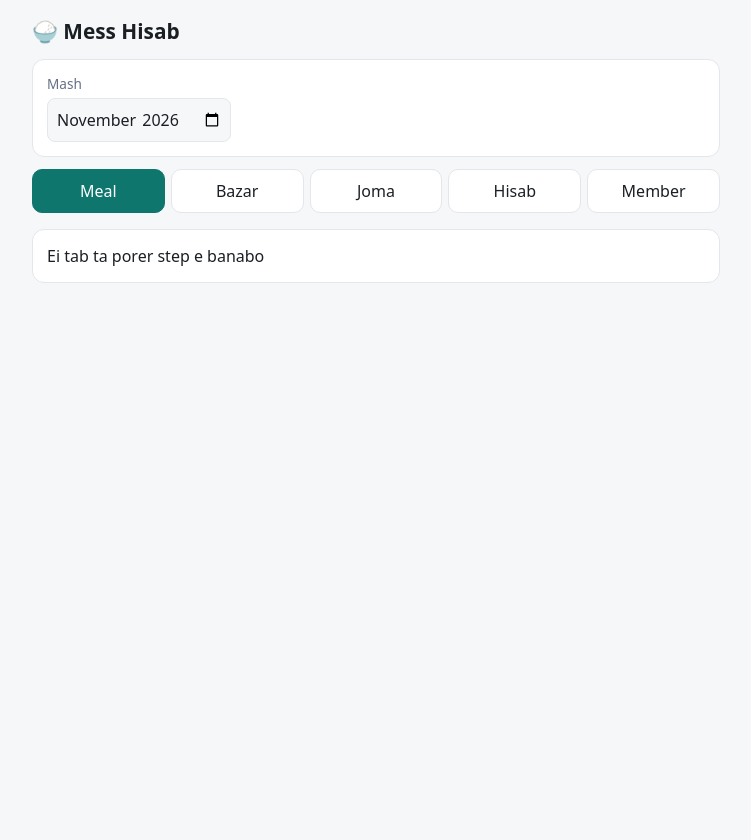
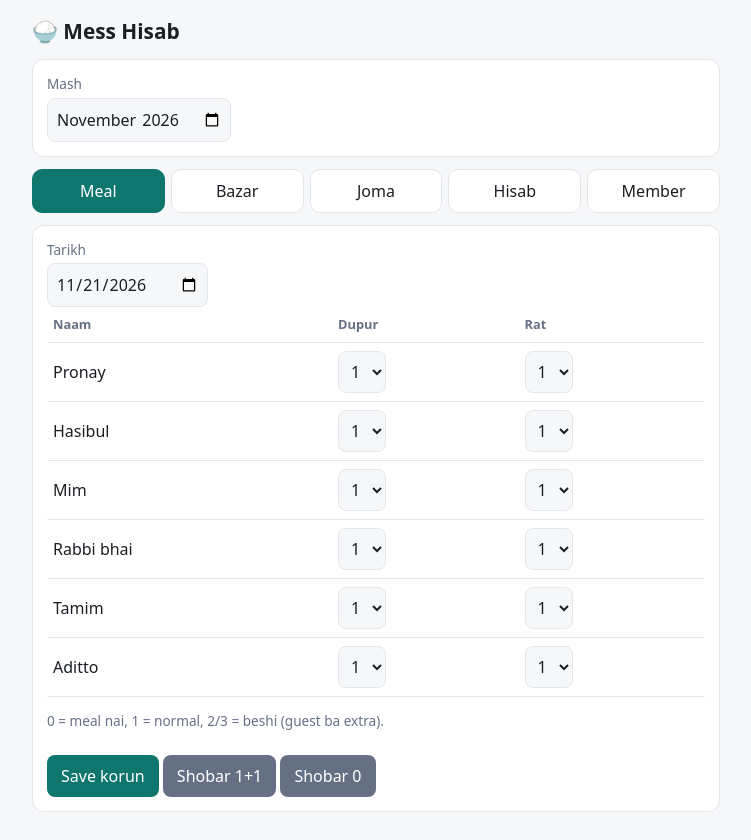
Before and after one commit to Pronayislam/mess-hisab, a React (Vite) app: page / in a window 1280 px wide. Shown: the whole page, without its empty margins (264-1015 px from the left). Before the commit the page ends 800 px from the top, so only its background shows below. Built offline with nearby package versions, Linux system fonts and the light colour scheme.

Commit message:
Add Meal component for managing meal entries and integrate with App

```diff
--- a/src/App.jsx
+++ b/src/App.jsx
@@ -3,6 +3,7 @@ import useLocalStorage from "./hooks/useLocalStorage";
 import Members from "./components/Members";
 import Bazar from "./components/Bazar";
 import Joma from "./components/Joma";
+import Meal from "./components/Meal";
 const initial = {
   members: ["Pronay", "Hasibul", "Mim", "Rabbi bhai", "Tamim", "Aditto"],
   meals: {},
@@ -49,10 +50,11 @@ export default function App() {
         ))}
       </div>
 
- {tab === "bazar" && <Bazar data={data} setData={setData} month={month} />}
+{tab === "meal" && <Meal data={data} setData={setData} />}
+{tab === "bazar" && <Bazar data={data} setData={setData} month={month} />}
 {tab === "joma" && <Joma data={data} setData={setData} month={month} />}
 {tab === "mem" && <Members data={data} setData={setData} />}
-{!["bazar", "joma", "mem"].includes(tab) && (
+{!["meal", "bazar", "joma", "mem"].includes(tab) && (
   <p className="card">Ei tab ta porer step e banabo</p>
 )}
     </main>
--- /dev/null
+++ b/src/components/Meal.jsx
@@ -0,0 +1,81 @@
+import { useState } from "react";
+
+const today = () => new Date().toISOString().slice(0, 10);
+
+export default function Meal({ data, setData }) {
+  const load = (d) => data.members.map((_, i) => data.meals[d]?.[i] ?? [1, 1]);
+
+  const [date, setDate] = useState(today());
+  const [draft, setDraft] = useState(() => load(today()));
+  const [saved, setSaved] = useState(false);
+
+  function changeDate(d) {
+    setDate(d);
+    setDraft(load(d));
+    setSaved(false);
+  }
+
+  function setCell(i, slot, v) {
+    setDraft((dr) =>
+      dr.map((c, j) => (j !== i ? c : slot === 0 ? [v, c[1]] : [c[0], v]))
+    );
+    setSaved(false);
+  }
+
+  function setAll(v) {
+    setDraft((dr) => dr.map(() => [v, v]));
+    setSaved(false);
+  }
+
+  function save() {
+    const obj = {};
+    draft.forEach((c, i) => (obj[i] = c));
+    setData((d) => ({ ...d, meals: { ...d.meals, [date]: obj } }));
+    setSaved(true);
+  }
+
+  return (
+    <div className="card">
+      <label style={{ marginTop: 0 }}>Tarikh</label>
+      <input type="date" value={date} onChange={(e) => changeDate(e.target.value)} />
+
+      <div className="wrap">
+        <table>
+          <thead>
+            <tr><th>Naam</th><th>Dupur</th><th>Rat</th></tr>
+          </thead>
+          <tbody>
+            {data.members.map((m, i) => (
+              <tr key={i}>
+                <td>{m}</td>
+                {[0, 1].map((slot) => (
+                  <td key={slot}>
+                    <select
+                      value={draft[i]?.[slot] ?? 1}
+                      onChange={(e) => setCell(i, slot, Number(e.target.value))}
+                    >
+                      {[0, 1, 2, 3].map((n) => (
+                        <option key={n} value={n}>{n}</option>
+                      ))}
+                    </select>
+                  </td>
+                ))}
+              </tr>
+            ))}
+          </tbody>
+        </table>
+      </div>
+
+      <p className="mu">0 = meal nai, 1 = normal, 2/3 = beshi (guest ba extra).</p>
+
+      <button className="btn" onClick={save}>Save korun</button>{" "}
+      <button className="btn" style={{ background: "var(--mu)" }} onClick={() => setAll(1)}>
+        Shobar 1+1
+      </button>{" "}
+      <button className="btn" style={{ background: "var(--mu)" }} onClick={() => setAll(0)}>
+        Shobar 0
+      </button>{" "}
+      {saved && <span className="p">Save hoyeche ✓</span>}
+    </div>
+  );
+}
```
